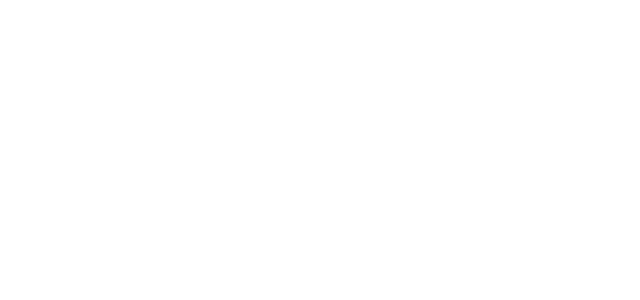
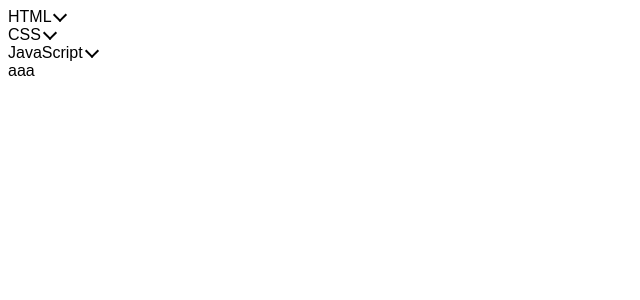
Before and after one commit to hirokoymj/great-frontend, a React (Vite) app: page /test2-1 in a window 1280 px wide. Before the commit this address had no page. Shown: the top 300 px of the page, without its empty margins (0-640 px from the left). Built offline with nearby package versions, Linux system fonts and the light colour scheme.

Commit message:
quiz 0909 Accordion

```diff
--- a/src/App.jsx
+++ b/src/App.jsx
@@ -2,6 +2,7 @@
 
 import LikeBtn from './pages/LikeButton/LikeBtn';
 import Accordion from './pages/Accordion/Accordion';
+import Accordion1 from './pages/Accordion/Accordion1';
 import ContactForm1 from './pages/ContactForm1/ContactForm1';
 import ContactForm2 from './pages/ContactForm2/ContactForm2';
 import RadioGroupExample from './pages/ContactForm2/RadioGroupExample';
@@ -23,6 +24,7 @@
         </li>
         <li>
           <Link to="/test2">Accordion</Link>;
+          <Link to="/test2-1">Accordion-1</Link>;
         </li>
         <li>
           {' '}
@@ -51,6 +53,7 @@
         <Route path="/" element={<Home />} />
         <Route path="test1" element={<LikeBtn />} />
         <Route path="test2" element={<Accordion />} />
+        <Route path="test2-1" element={<Accordion1 />} />
         <Route path="test3" element={<ContactForm1 />} />
         <Route path="test4" element={<ContactForm2 />} />
         <Route path="radio-demo" element={<RadioGroupExample />} />
--- /dev/null
+++ b/src/pages/Accordion/Accordion1.jsx
@@ -0,0 +1,125 @@
+import { useState } from 'react';
+
+const useAccordionToggle = () => {
+  const [section, setSection] = useState({
+    html: false,
+    css: false,
+    js: false,
+  });
+
+  const toggle = (section) => {
+    setSection((prev) => ({
+      ...prev,
+      [section]: !prev[section],
+    }));
+  };
+
+  return [section, toggle];
+};
+
+export default function Accordion1() {
+  const [section, toggle] = useAccordionToggle();
+
+  return (
+    <div>
+      <div>
+        <div onClick={() => toggle('html')}>
+          HTML <span aria-hidden={true} className="accordion-icon" />
+        </div>
+        {section['html'] && (
+          <div>
+            The HyperText Markup Language or HTML is the standard markup
+            language for documents designed to be displayed in a web browser.
+          </div>
+        )}
+      </div>
+      <div>
+        <div onClick={() => toggle('css')}>
+          CSS <span aria-hidden={true} className="accordion-icon" />
+        </div>
+        {section['css'] && (
+          <div>
+            Cascading Style Sheets is a style sheet language used for describing
+            the presentation of a document written in a markup language such as
+            HTML or XML.
+          </div>
+        )}
+      </div>
+      <div>
+        <div onClick={() => toggle('js')}>
+          JavaScript <span aria-hidden={true} className="accordion-icon" />
+        </div>
+        {section['js'] && (
+          <div>
+            JavaScript, often abbreviated as JS, is a programming language that
+            is one of the core technologies of the World Wide Web, alongside
+            HTML and CSS.
+          </div>
+        )}
+      </div>
+      <div style={{ display: `${section['html']} ? "block" : "none"` }}>
+        aaa
+      </div>
+    </div>
+  );
+}
+
+// export default function Accordion1() {
+//   const [section, setSection] = useState({
+//     html: false,
+//     css: false,
+//     js: false,
+//   });
+
+//   const handleClick = (section) => {
+//     setSection((prev) => ({
+//       ...prev,
+//       [section]: !prev[section],
+//     }));
+//   };
+//   return (
+//     <div>
+//       <div>
+//         <div onClick={() => handleClick('html')}>
+//           HTML <span aria-hidden={true} className="accordion-icon" />
+//         </div>
+//         {section['html'] && (
+//           <div>
+//             The HyperText Markup Language or HTML is the standard markup
+//             language for documents designed to be displayed in a web browser.
+//           </div>
+//         )}
+//       </div>
+//       <div>
+//         <div onClick={() => handleClick('css')}>
+//           CSS <span aria-hidden={true} className="accordion-icon" />
+//         </div>
+//         {section['css'] && (
+//           <div>
+//             Cascading Style Sheets is a style sheet language used for describing
+//             the presentation of a document written in a markup language such as
+//             HTML or XML.
+//           </div>
+//         )}
+//       </div>
+//       <div>
+//         <div onClick={() => handleClick('js')}>
+//           JavaScript <span aria-hidden={true} className="accordion-icon" />
+//         </div>
+//         {section['js'] && (
+//           <div>
+//             JavaScript, often abbreviated as JS, is a programming language that
+//             is one of the core technologies of the World Wide Web, alongside
+//             HTML and CSS.
+//           </div>
+//         )}
+//       </div>
+//       <div style={{ display: `${section['html']} ? "block" : "none"` }}>
+//         aaa
+//       </div>
+//     </div>
+//   );
+// }
+
+///My mistake 09-09-2025
+///  <div style={{ display: `${section[html]} ? "block" : "none"` }}>
--- a/src/pages/ContactForm2/CheckboxExample.jsx
+++ b/src/pages/ContactForm2/CheckboxExample.jsx
@@ -8,11 +8,9 @@
 
   const handleCheckboxChange = (event) => {
     const { value, checked } = event.target;
-    if (checked) {
-      setSelectedOptions((prev) => [...prev, value]);
-    } else {
-      setSelectedOptions((prev) => prev.filter((option) => option !== value));
-    }
+    checked
+      ? setSelectedOptions((prev) => [...prev, value])
+      : setSelectedOptions((prev) => prev.filter((option) => option !== value));
   };
 
   return (
```
Also changed, not shown: src/pages/Accordion/quiz-template.jsx (added, +37 -0 lines), src/pages/Accordion/README.md.
